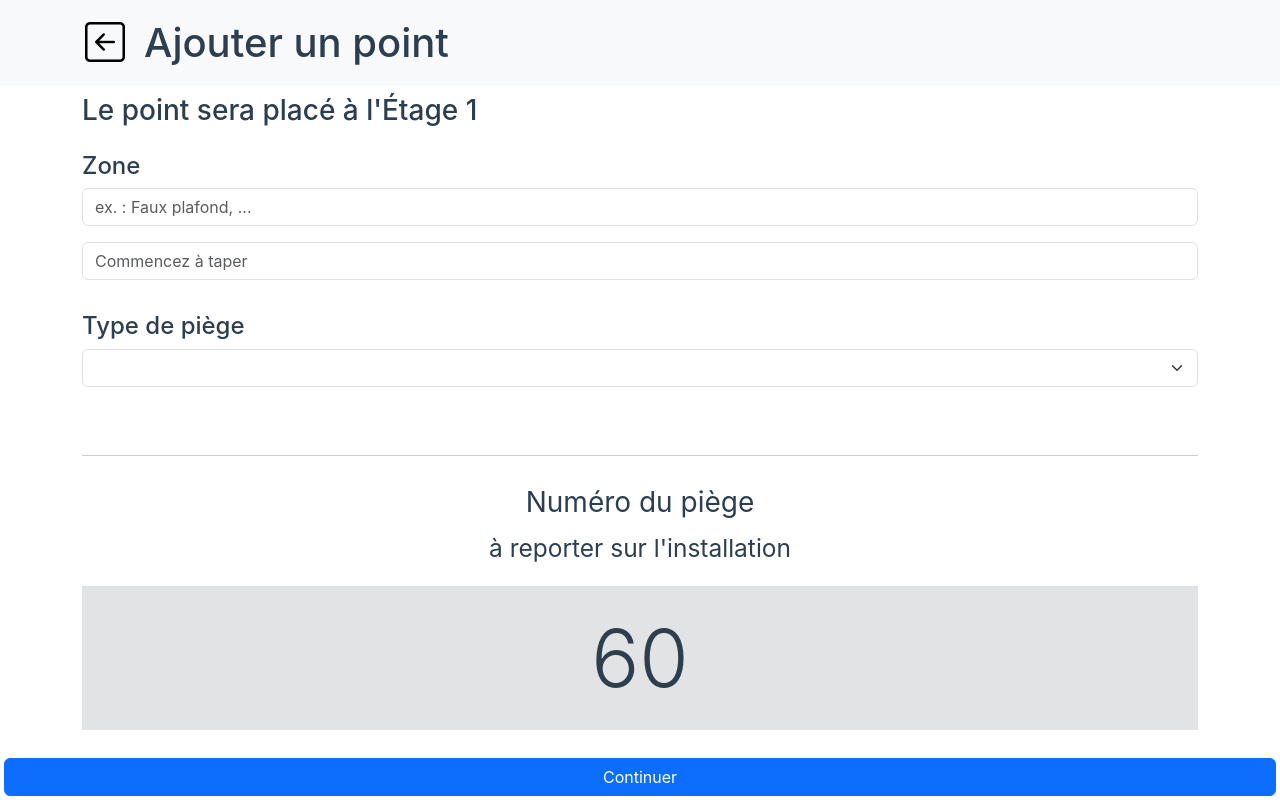
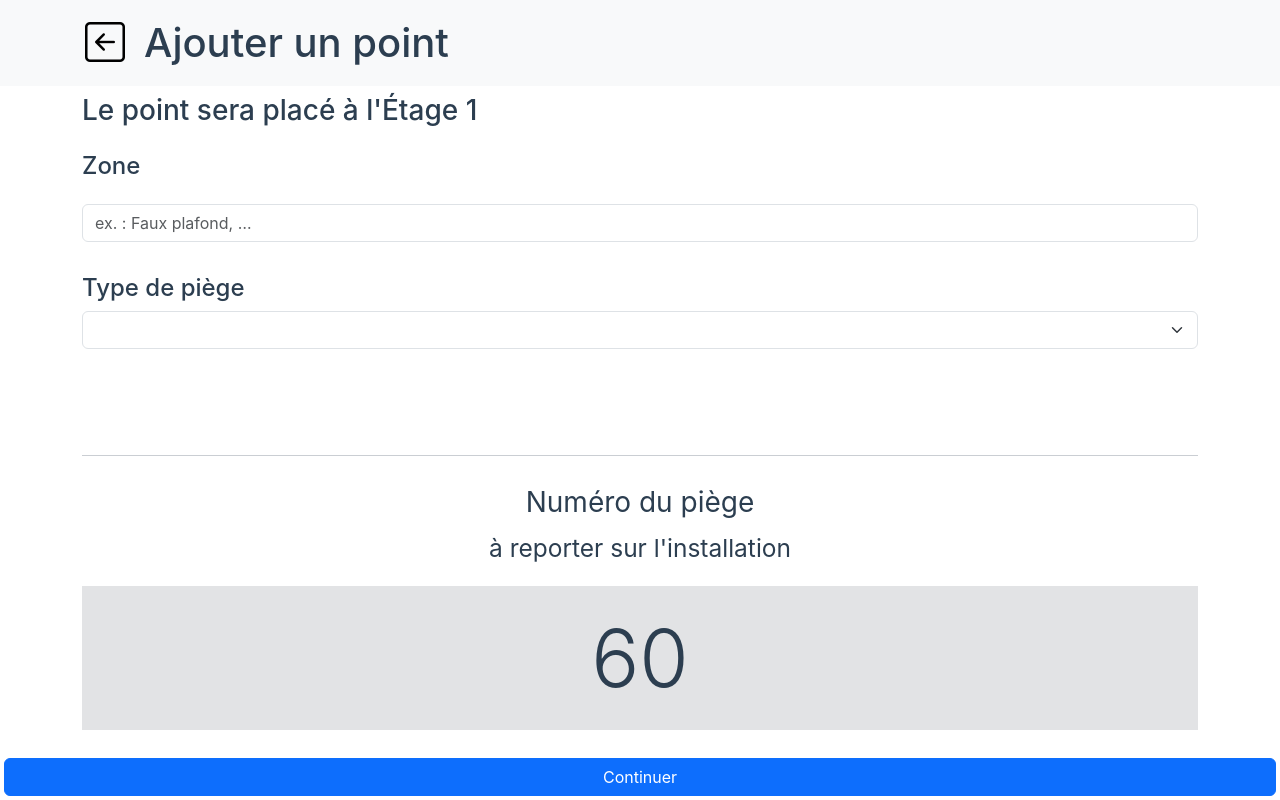
Before and after one commit to 24eme/OpenCarto, a Vue app: page /etage1/point/add in a window 1280 px wide. Built offline with nearby package versions, Linux system fonts and the light colour scheme.

Commit message:
autocomplete: on vire l'ancien input

```diff
--- a/src/views/AddInfoPointView.vue
+++ b/src/views/AddInfoPointView.vue
@@ -51,16 +51,11 @@ const etageLabel = computed(() => {
             <div class="my-2">
                 <label for="zoneText" class="h4 form-label">Zone</label>
 
-                <input
+                <Autocomplete
                     id="zoneText"
-                    class="form-control"
-                    type="text"
-                    placeholder="ex. : Faux plafond, ..."
-                    list="zones-preexistantes"
-                />
-                <Autocomplete
                     @filter="(zone) => (pointData.zone = zone)"
                     name="autocomplete-zones"
+                    placeholder="ex. : Faux plafond, …"
                     :options="existingZones"
                 ></Autocomplete>
             </div>
```
